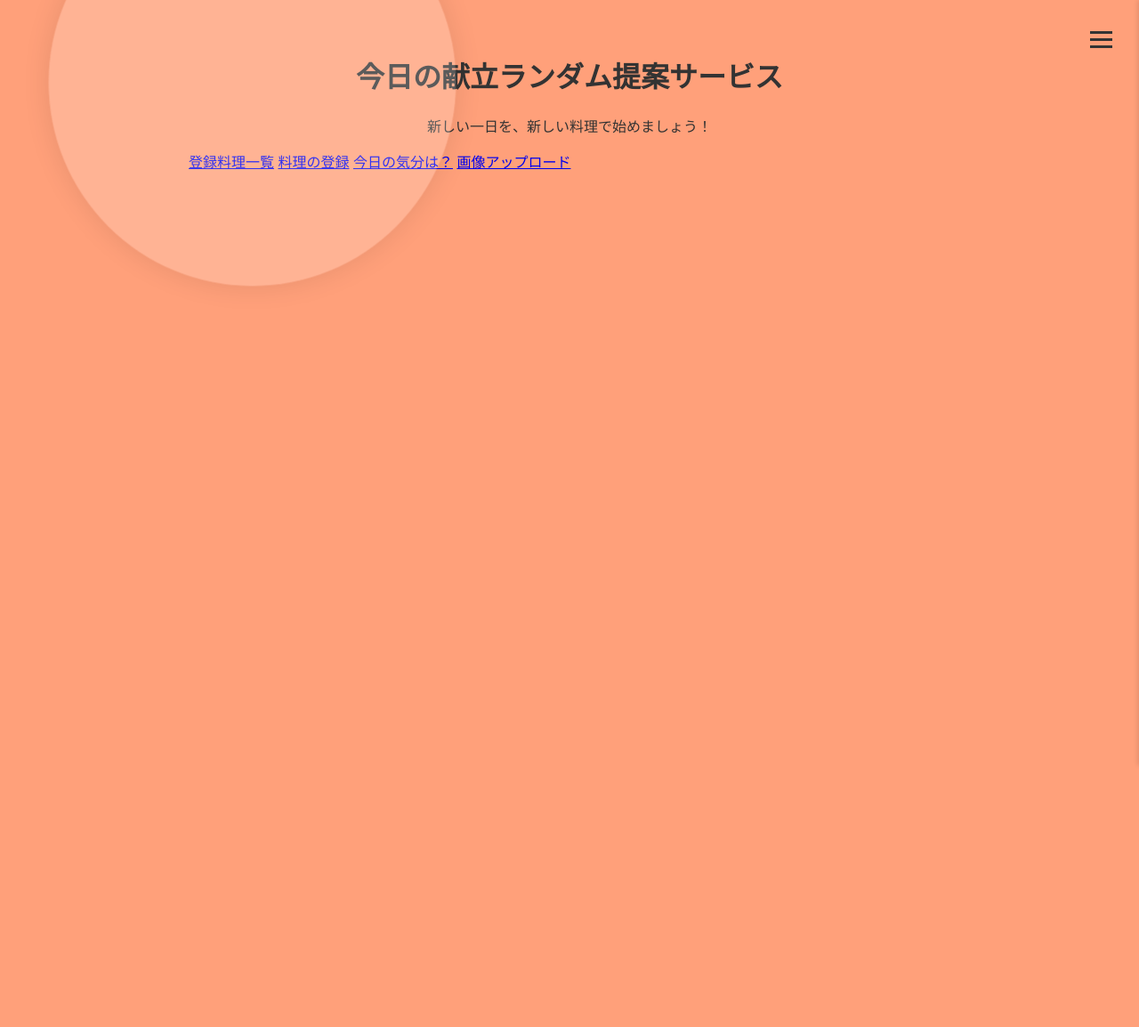
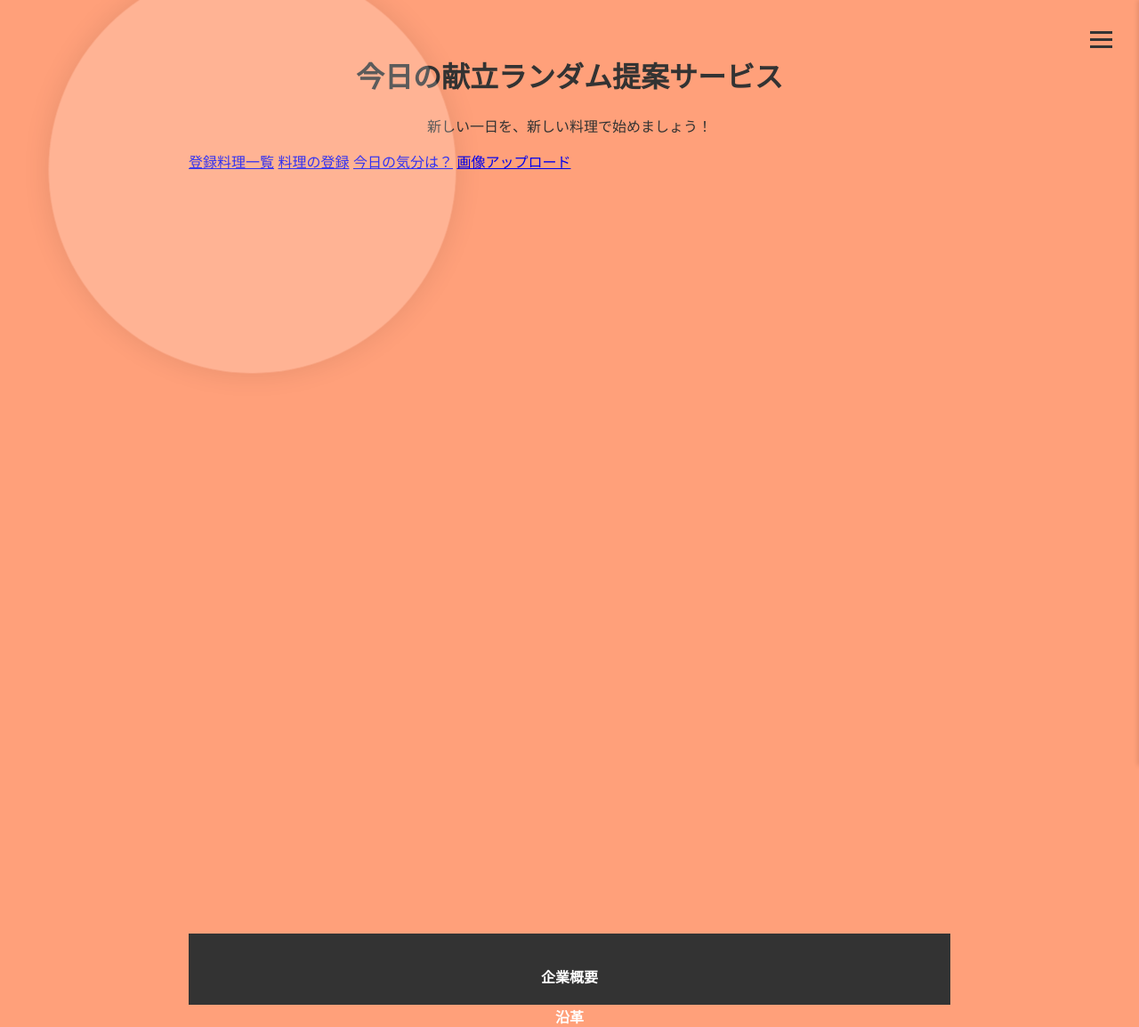
Before and after one commit to kzm0705/projectZ, a Flask app: page / in a window 1280 px wide. Shown: the whole page at 89% size. Before the commit the page ends 859 px from the top, so only its background shows below. Run offline with Flask 3, Linux system fonts and the light colour scheme; some libraries are stand-ins or nearby versions.

Commit message:
無理矢理一番下にしてる

```diff
--- a/static/css/style.css
+++ b/static/css/style.css
@@ -7,6 +7,7 @@
     cursor: pointer;
     padding: 10px;
 }
+
 
 
 .nav-bar{
@@ -49,6 +50,22 @@
     transform: translateY(-8px) rotate(45deg);
 }
 
+footer {
+    bottom: 0;
+    width:100%;
+    height:50px;
+    left:  0;
+    background-color: #333;
+    margin-top: 100%;
+    color: #fff;
+    padding: 15px 0;
+    text-align: center;
+
+    z-index: 1000;
+    flex-shrink: 0;
+}
+
+
 
 /* index.html */
 /* Bodyのスタイル */
@@ -59,14 +76,13 @@ body {
     margin-top: 20px ;
     margin-left: 15%;
     margin-right: 15%;
+    margin-bottom: 0%;
     font-family: "BIZ UDPGothic", "Kosugi Maru", "Hiragino Maru Gothic ProN", "Yu Gothic", sans-serif;
     color: #333;
     min-height: 100vh; /* 画面全体の高さを確保 */
-    /* display: flex;
-    flex-direction: column;
-    justify-content: center;
-    align-items: center; */
-    overflow: hidden; /* 円が画面外に出てもスクロールバーが出ないように */
+    Flex-direction: column;
+    display: flex;
+    /* overflow: hidden; 円が画面外に出てもスクロールバーが出ないように */
     position: relative; /* 円の配置基準とするため */
 }
 
@@ -151,6 +167,7 @@ h1, p {
     width: 100%; /* 親要素(image-item)の幅いっぱいに広げる */
     height: auto; /* 縦横比を維持する */
     display: block; /* 余計な空白を削除する */
+    flex-grow: 1;
 }
 
 
--- a/templates/base.html
+++ b/templates/base.html
@@ -25,4 +25,10 @@
     </header>
     {% block content %}
     {% endblock %}
+    <footer>
+        <div class="footer-menu">
+            <h4>企業概要</h4>
+            <h4>沿革</h4>
+        </div>
+    </footer>
 </html>
```
